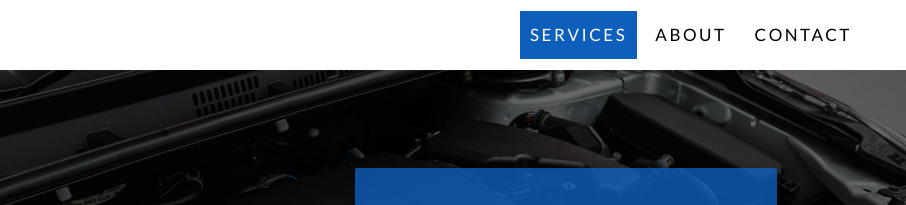
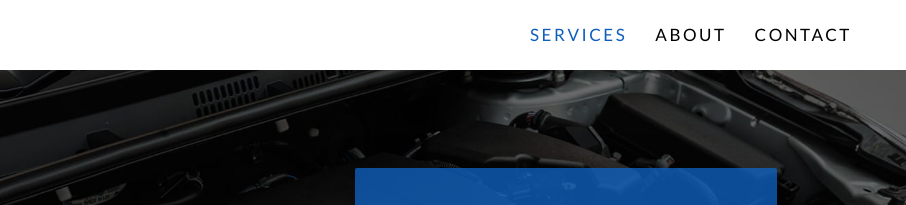
Before and after one commit to RatkoG/euromechanic-detailer, a plain HTML site: page index.html in a window 1280 px wide. In both pictures the pointer is over the link "SERVICES". Shown: the top 205 px of the page, 374-1280 px from the left. Drawn offline with nearby package versions, Linux system fonts and the light colour scheme; files that its build step writes are made by us from their sources; files whose address does not match are found by name.

Commit message:
Navbar hover

```diff
--- a/scss/_components.scss
+++ b/scss/_components.scss
@@ -48,10 +48,10 @@
         text-decoration: none;
         text-transform: uppercase;
         padding: 1rem;
+        transition: all .4s;
 
         &:hover {
-          background-color: $color-primary;
-          color: $color-white;
+          color: $color-primary;
         }
       }
     }
```
Also changed, not shown: dist/css/main.css, 1 other file.
